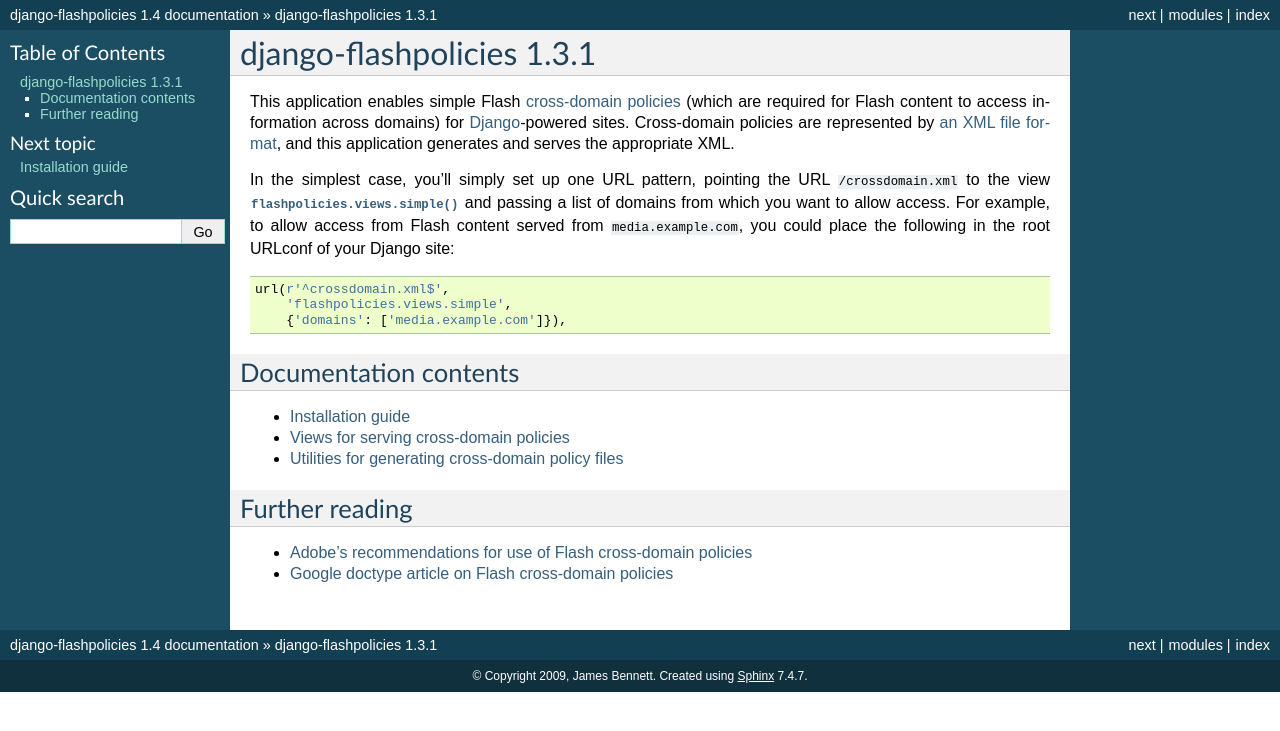
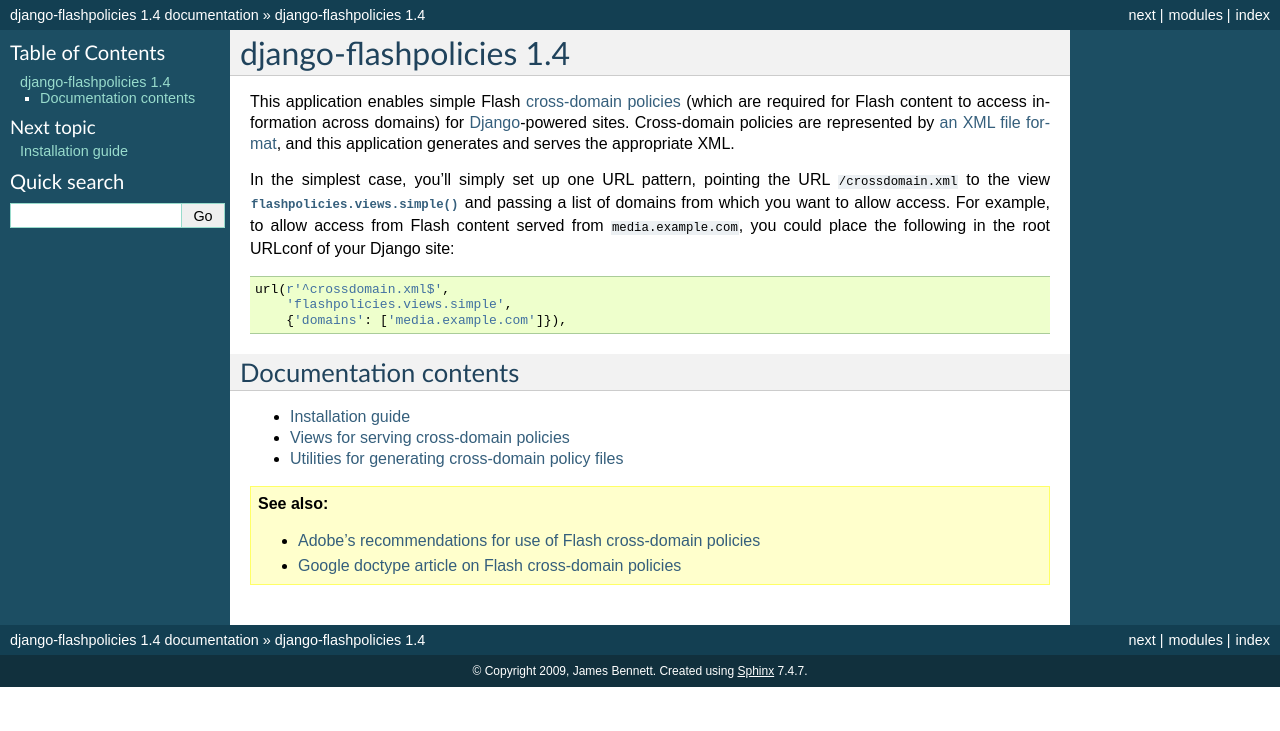
Before and after one commit to ubernostrum/django-flashpolicies, a Sphinx documentation site: the page built from docs/index.rst, in a window 1280 px wide. Shown: the top 731 px of the page. Built offline with Sphinx 7.4.7, drawn with Linux system fonts in a browser that asks for light colours.

Commit message:
Add seealso directive for recommended reading.

```diff
--- a/docs/index.rst
+++ b/docs/index.rst
@@ -3,8 +3,8 @@
    You can adapt this file completely to your liking, but it should at least
    contain the root `toctree` directive.
 
-django-flashpolicies 1.3.1
-==========================
+django-flashpolicies |version|
+==============================
 
 This application enables simple Flash `cross-domain policies
 <http://kb2.adobe.com/cps/142/tn_14213.html>`_ (which are required for
@@ -37,8 +37,7 @@
    views
    policies
 
-Further reading
----------------
+.. seealso::
 
-* `Adobe's recommendations for use of Flash cross-domain policies <http://www.adobe.com/devnet/flashplayer/articles/cross_domain_policy.html>`_
-* `Google doctype article on Flash cross-domain policies <http://code.google.com/p/doctype/wiki/ArticleFlashSecurityCrossDomain>`_
+   * `Adobe's recommendations for use of Flash cross-domain policies <http://www.adobe.com/devnet/flashplayer/articles/cross_domain_policy.html>`_
+   * `Google doctype article on Flash cross-domain policies <http://code.google.com/p/doctype/wiki/ArticleFlashSecurityCrossDomain>`_
```
